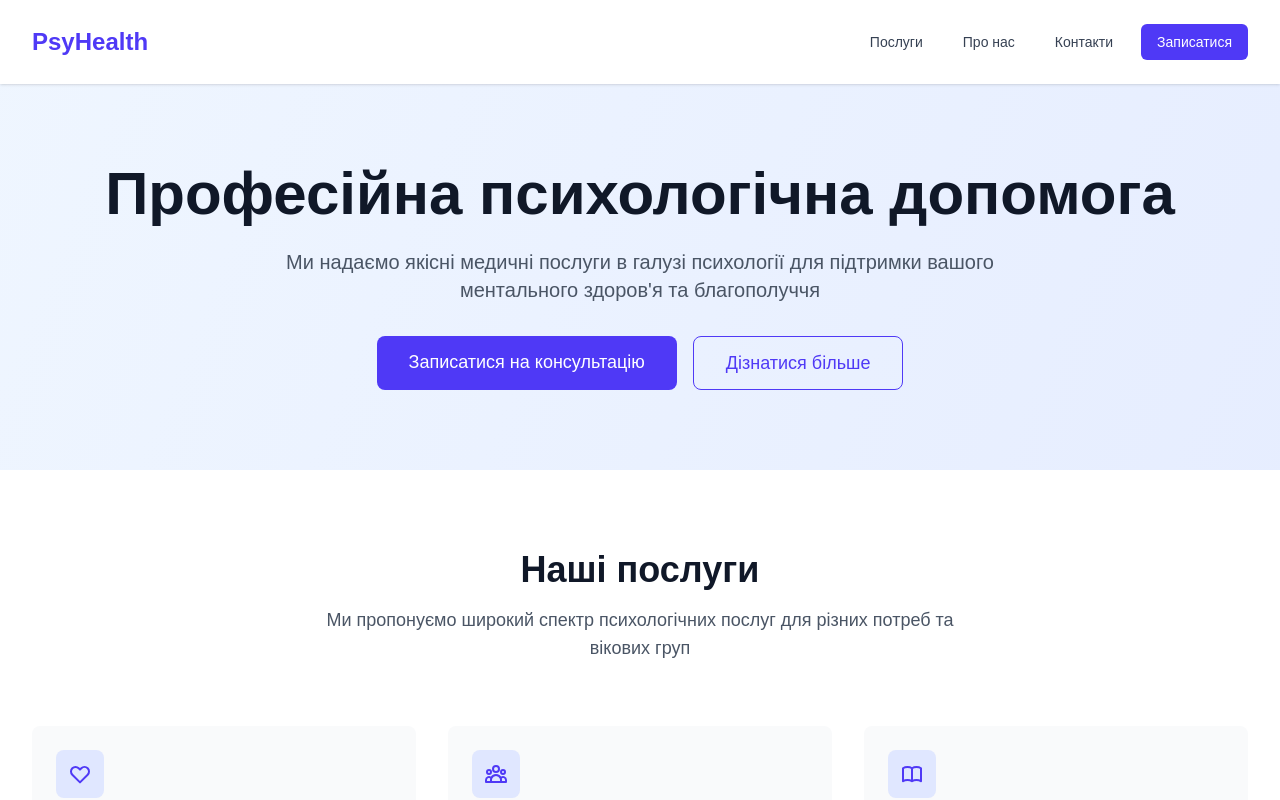
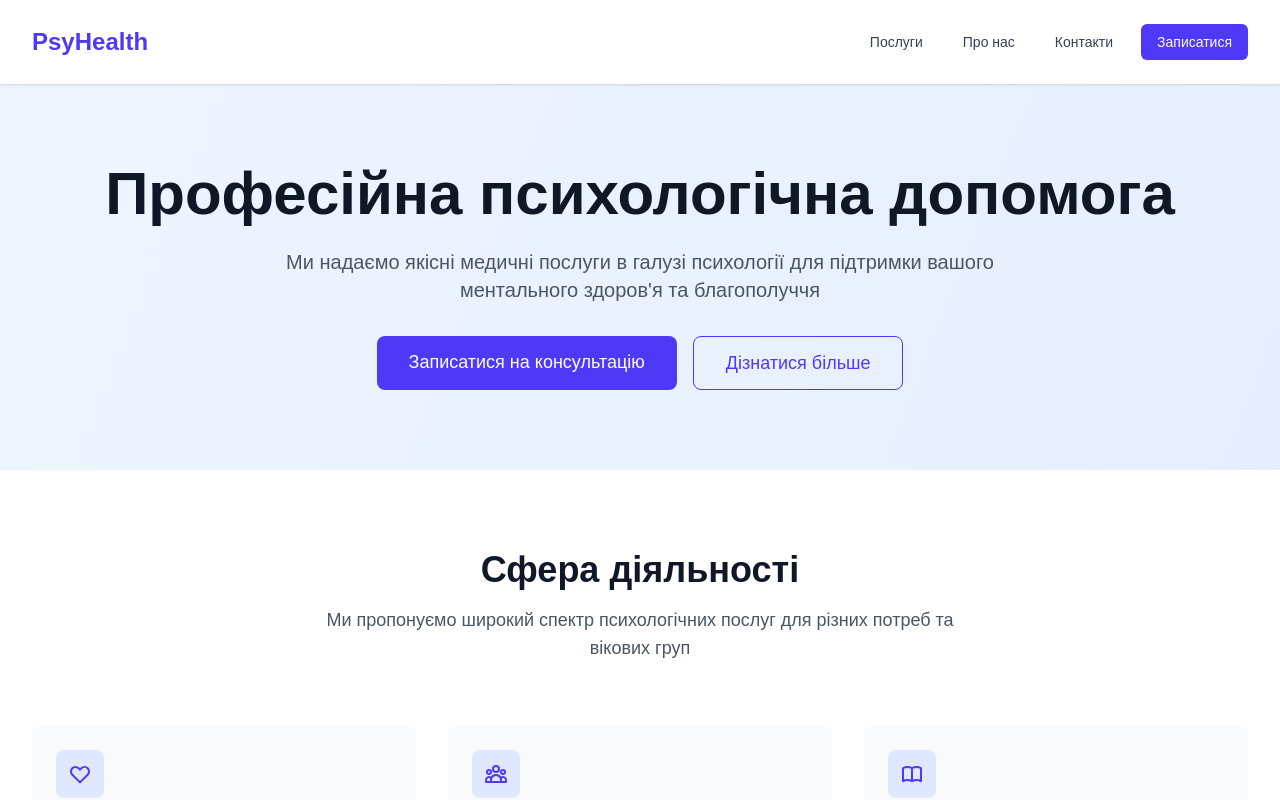
Before and after one commit to Natali993/texnic, a Next.js app: page / in a window 1280 px wide. Shown: the top 800 px of the page. Built offline with nearby package versions, Linux system fonts and the light colour scheme.

Commit message:
change title

```diff
--- a/src/app/page.tsx
+++ b/src/app/page.tsx
@@ -50,7 +50,9 @@ export default function Home() {
       <section id="services" className="py-20 bg-white">
         <div className="max-w-7xl mx-auto px-4 sm:px-6 lg:px-8">
           <div className="text-center mb-16">
-            <h2 className="text-3xl md:text-4xl font-bold text-gray-900 mb-4">Наші послуги</h2>
+            <h2 className="text-3xl md:text-4xl font-bold text-gray-900 mb-4">
+              Сфера  діяльності
+            </h2>
             <p className="text-lg text-gray-600 max-w-2xl mx-auto">
               Ми пропонуємо широкий спектр психологічних послуг для різних потреб та вікових груп
             </p>
```
